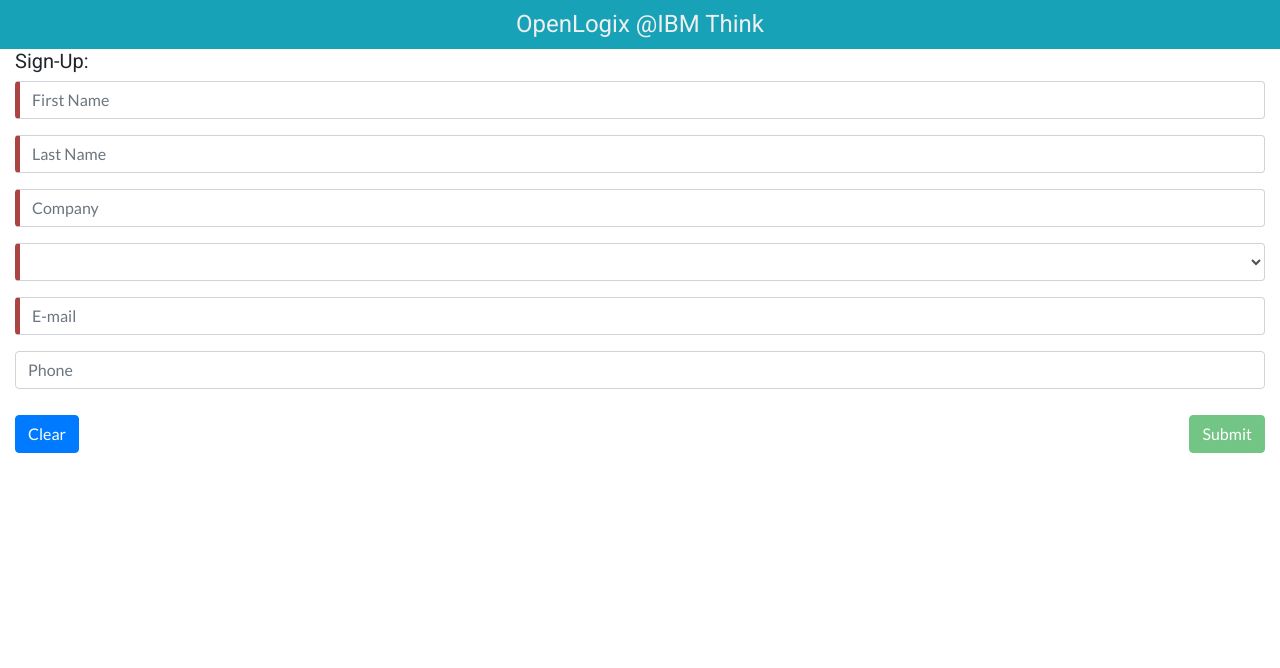
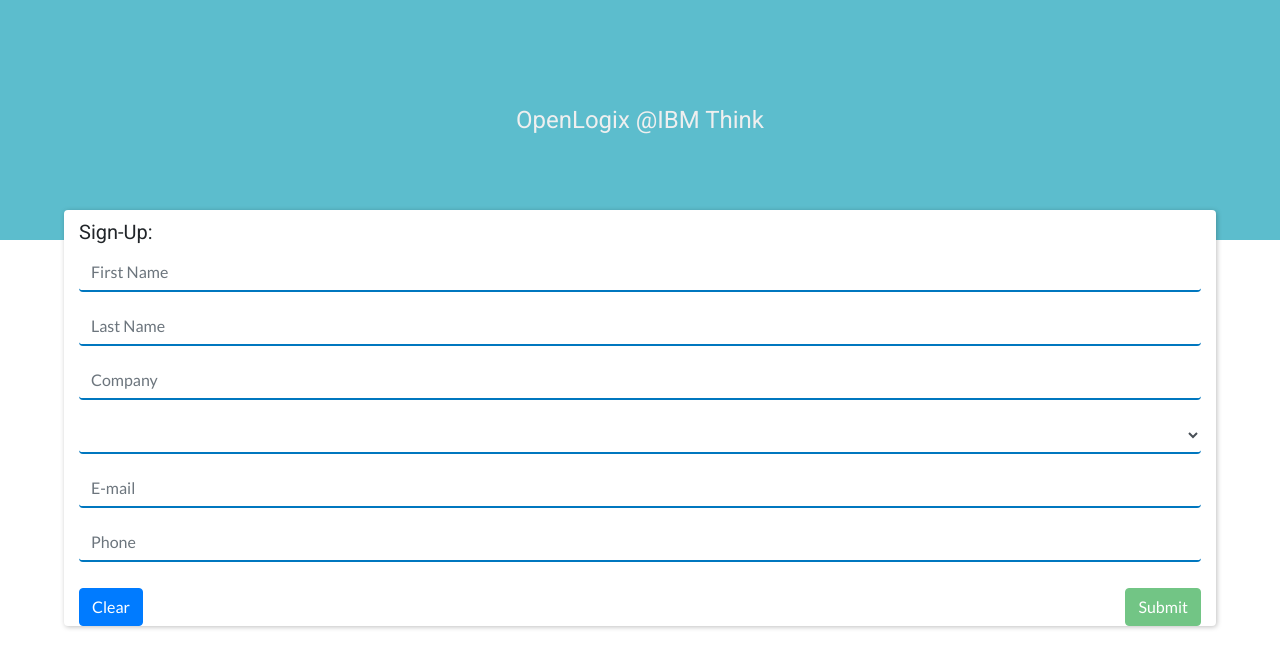
Before and after one commit to BackbenchersTech/angular5-questionnaire, an Angular app: page /survey/signup in a window 1280 px wide. Shown: the top 668 px of the page. Built offline with nearby package versions, Linux system fonts and the light colour scheme.

Commit message:
UI frame setup

```diff
--- a/src/app/app.component.css
+++ b/src/app/app.component.css
@@ -1,8 +1,12 @@
 .appTitle {
     text-align: center;
-    background: #17a2b8;
+    background: rgba(23, 162, 184, 0.7);
     color: #efefef;
     padding: 10px;
+    height: 30vh;
+    display: flex;
+    justify-content: center;
+    align-items: center;
 }
 
 .appTitle h2 {
--- a/src/app/survey/signup/signup.component.css
+++ b/src/app/survey/signup/signup.component.css
@@ -1,5 +1,21 @@
+.formSection {
+    position: relative;
+    top: -30px;
+    background: white;
+    box-shadow: 1px 1px 5px rgba(0, 0, 0, 0.25);
+    width: 90%;
+    margin: 0 auto;
+    border-radius: 4px;
+}
+
+.formSection .form-control {
+    border: none;
+    border-bottom: 2px solid #0077bf;
+}
+
 .sectionTitle {
-    padding-bottom: 8px;
+    padding-top: 10px;
+    padding-bottom: 10px;
 }
 
 .buttonGroup {
```
